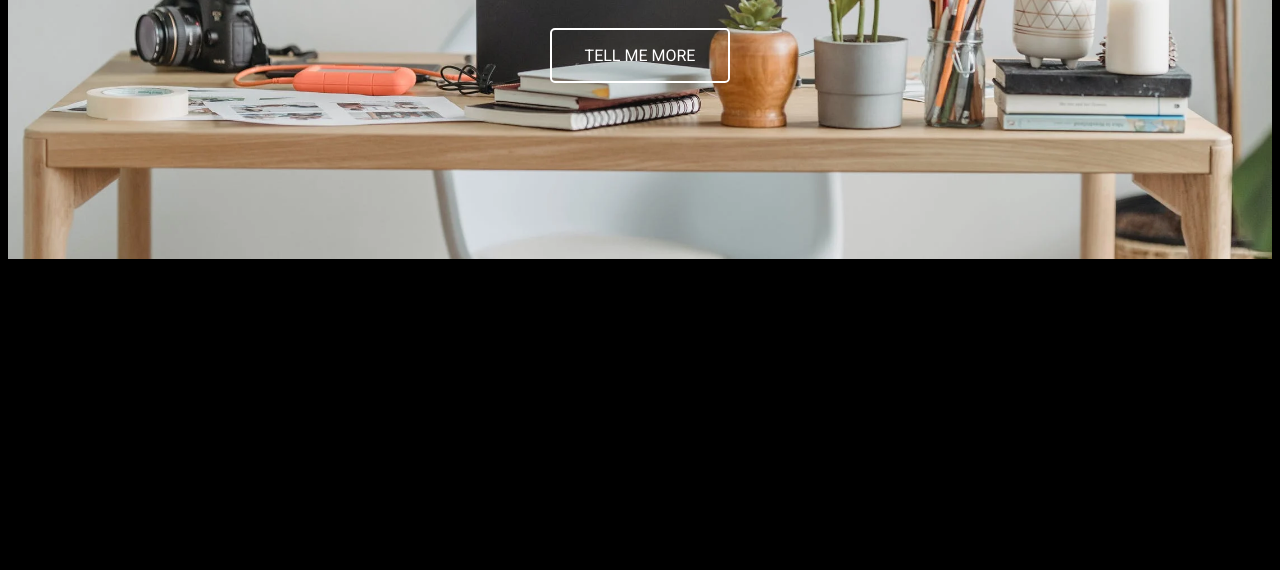
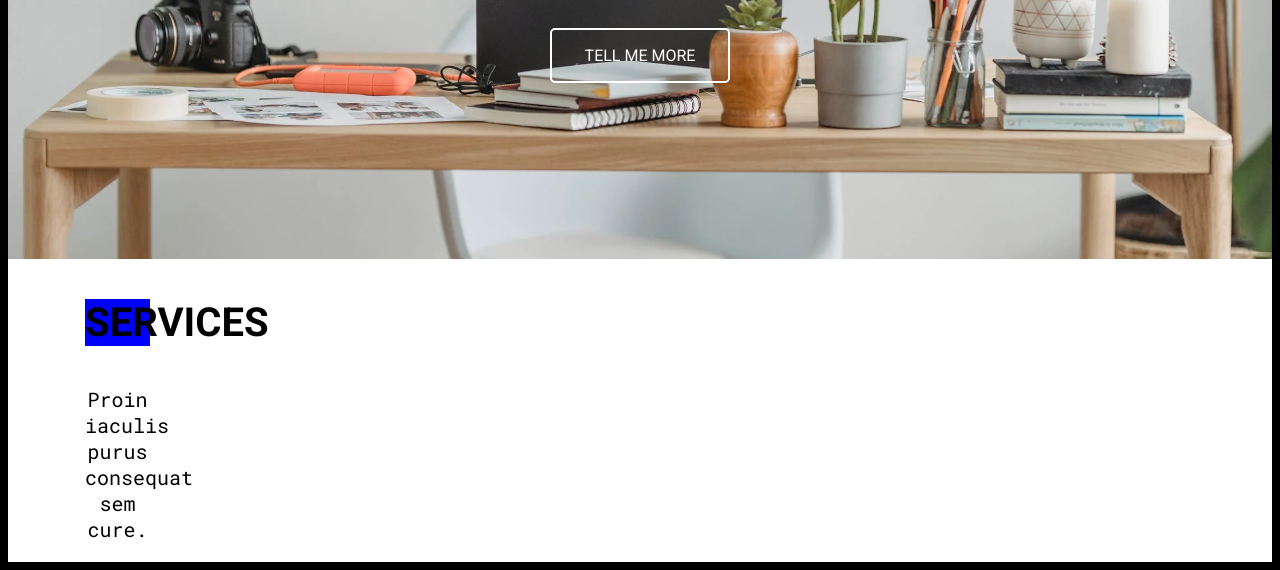
Before and after one commit to mchorosinski/landing-page-example-1, a website: page index.html in a window 1280 px wide. Shown: the part 449-1019 px from the top of the page. Before the commit the page ends 800 px from the top, so only its background shows below. Drawn offline with Linux system fonts and the light colour scheme.

Commit message:
Update package.json - add .js syncing & monitoring

```diff
--- a/index.html
+++ b/index.html
@@ -26,8 +26,8 @@
                             <li><a href="#">CONTACT</a></li>
                         </ul>
                     </div>
-                    <div class="title col">
-                        <div class="title-inner">
+                    <div class="welcome col">
+                        <div class="welcome-inner">
                             <h3 class="page-title">Welcome To Our Studio!</h3>
                             <h1 class="page-subtitle">IT'S NICE TO MEET YOU</h1>
                                 <a href="#" class="btn btn-one">TELL ME MORE</a>
@@ -36,5 +36,16 @@
                 </div>
             </div>
         </nav>
+
+        <section class="services">
+            <div class="container">
+                <div class="row">
+                    <div class="title-details col-lg-1">
+                        <h3>SERVICES</h3>
+                        <p>Proin iaculis purus consequat sem cure.</p>
+                    </div>
+                </div>
+            </div>
+        </section>
     </body>
 </html>
--- a/package.json
+++ b/package.json
@@ -16,7 +16,7 @@
     "build-dev": "npm-run-all build-dev:sass build:autoprefixer",
     "build-dev:sass": "sass --style=expanded --source-map sass:css",
     "watch": "npm-run-all build build-dev -p watch:*",
-    "watch:browsersync": "browser-sync start --server --files \"css/*.css\" \"*.html\"",
+    "watch:browsersync": "browser-sync start --server --files \"css/*.css\" \"*.html\" \"js/*.js\"",
     "watch:sassprefixer": "onchange sass/*.scss -- npm run build-dev"
   },
   "keywords": [],
--- a/sass/style.scss
+++ b/sass/style.scss
@@ -54,7 +54,7 @@ body {
     }
 }
 
-/* Navigation bar & title */
+/* Navigation bar & welcome */
 
 .navbar {
     background-image: url('/images/background.webp');
@@ -111,3 +111,22 @@ body {
         transition: $transition-second;
     }
 }
+
+/* Services */
+
+.services {
+    background: $color-light;
+    .title-details {
+        h3 {
+            background: blue;
+            text-align: center;
+            font-family: $font-first;
+            font-size: 40px;
+        }
+        p {
+            text-align: center;
+            font-family: $font-second;
+            font-size: 20px;
+        }
+    }
+}
```
Also changed, not shown: css/style.css, 1 other file.
